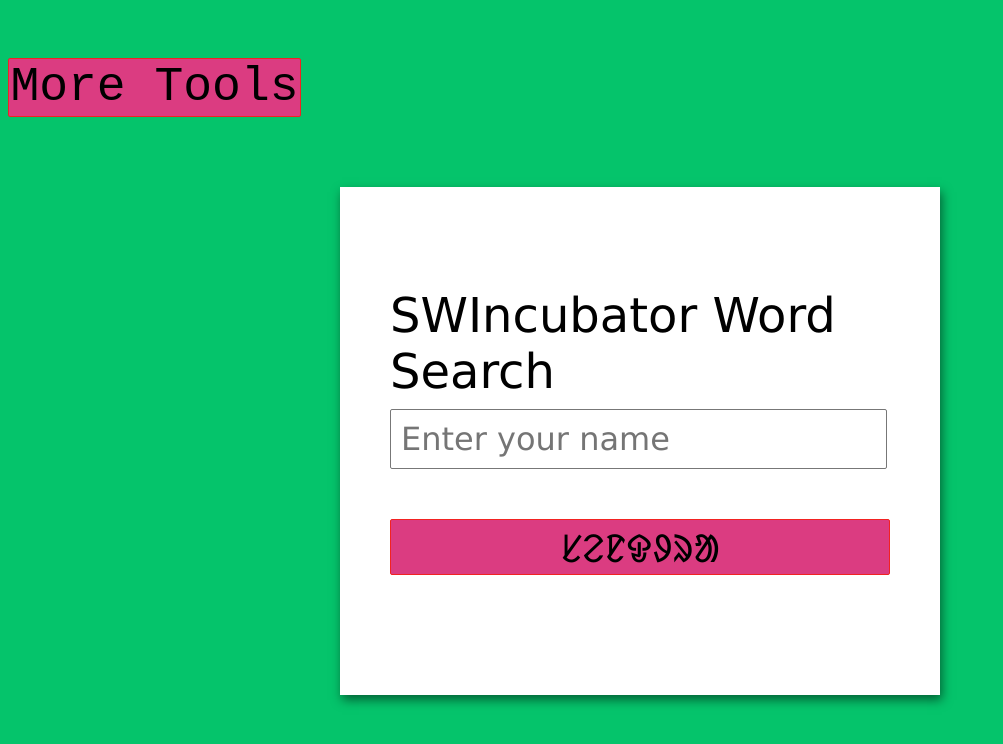
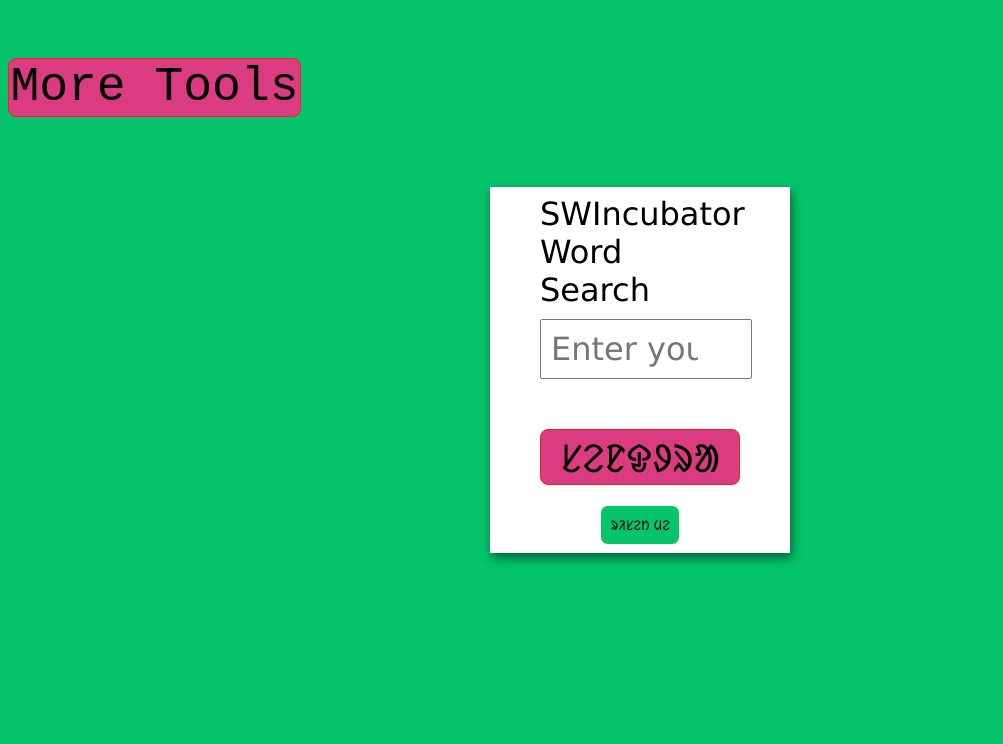
Before and after one commit to Prasanta-Hembram/Santali-Wiktionary-Tools, a plain HTML site: page index.html in a window 1280 px wide. Shown: the whole page, without its empty margins (0-1003 px from the left). Drawn offline with Linux system fonts and the light colour scheme.

Commit message:
Added Reset button
* styled some button
* changed text box size of form template
* added reset button

```diff
--- a/Form Template/style.css
+++ b/Form Template/style.css
@@ -31,12 +31,12 @@ form {
 		select, textarea */
 .form-control input,
 .form-control select {
-    border: 1px solid #777;
+    border: 1.7px solid #777;
     border-radius: 2px;
     font-family: inherit;
-    padding: 10px;
+    padding: 12px;
     display: block;
-    width: 95%;
+    width: 90%;
 }
 
 /* Styling form-control Radio
@@ -81,7 +81,7 @@ button {
     padding: 10px;
     display: block;
     width: 95%;
-    height: 100px;
+    height: 300px;
 }
 
 .homei {
@@ -91,3 +91,14 @@ button {
     margin-bottom: 0.1rem;
     font-size: 1.2rem;
   }
+
+  .form-control-reset input{
+    background-color: #05c46b;
+    border: 1px solid rgb(252, 242, 242);
+    border-radius: 2px;
+    font-family: inherit;
+    padding: 10px;
+    display: block;
+    width: 40%;
+    margin-left: 30%;
+  }
--- a/index.html
+++ b/index.html
@@ -51,6 +51,10 @@
             <div>
             <button type="submit" name="SearchSubmit" value="Search" class="submits">ᱥᱮᱱᱫᱽᱨᱟ</button>
             </div>
+            <div class="form-control-inputB">
+            <input type="button" name="reset_form"  value="ᱨᱤᱥᱮᱴ ᱢᱮ" onclick="this.form.reset();">
+            </div>
+
         </form>
 
 
--- a/styles.css
+++ b/styles.css
@@ -36,7 +36,7 @@ html, body {
  body {
         background-color: #05c46b;
         font-family: Verdana;
-        font-size: 3rem;
+        font-size: 2rem;
       }
 
 
@@ -89,9 +89,9 @@ html, body {
   form {
     min-height: 20vh;
     background-color: #fff;
-    max-width: 500px;
+    max-width: 200px;
     margin: 50px auto;
-    padding: 100px 50px;
+    padding: 8px 50px;
     box-shadow: 2px 5px 10px rgba(0, 0, 0, 0.5);
   }
 
@@ -133,7 +133,7 @@ html, body {
   button {
     background-color: #db3c81;
     border: 1px solid rgb(242, 34, 34);
-    border-radius: 2px;
+    border-radius: 8px;
     font-family: inherit;
     font-size: 21px;
     display: block;
@@ -142,3 +142,17 @@ html, body {
     margin-bottom: 20px;
     font-size: 2.4rem;
   }
+
+
+
+  .form-control-inputB input
+ {
+    background-color: #05c46b;
+    border: 1px solid rgb(252, 242, 242);
+    border-radius: 8px;
+    font-family: inherit;
+    padding: 10px;
+    display: block;
+    width: 40%;
+    margin-left: 30%;
+}
```
Also changed, not shown: Form Template/index.html (+4 -0 lines).
